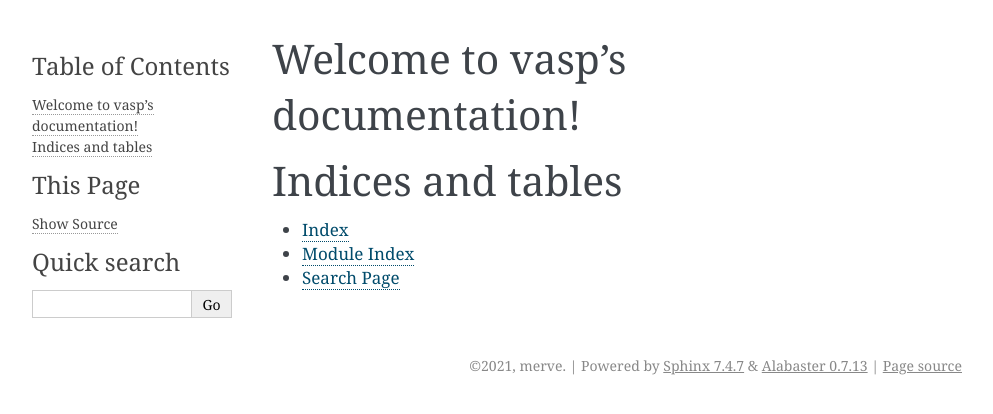
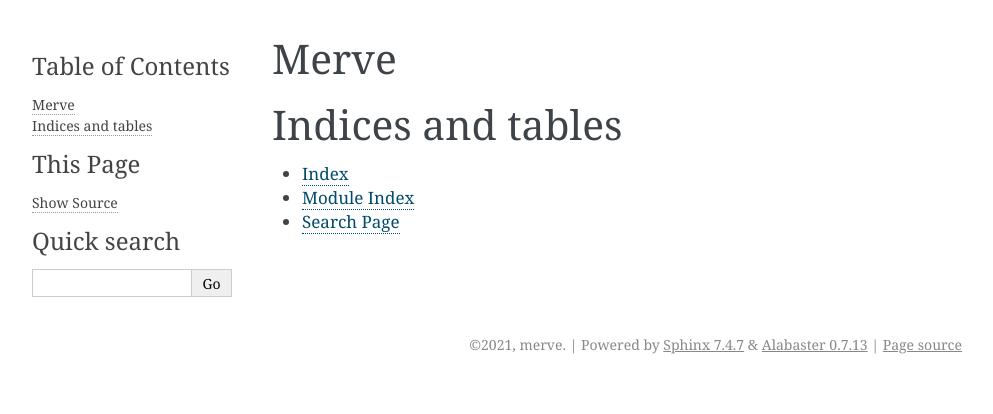
Before and after one commit to mervedemirtas/vasp_notes, a Sphinx documentation site: the page built from docsrc/source/index.rst, in a window 1280 px wide. Shown: the top 414 px of the page, without its empty margins (148-1141 px from the left). Built offline with Sphinx 7.4.7, drawn with Linux system fonts in a browser that asks for light colours.

Commit message:
web page created

```diff
--- a/docsrc/source/index.rst
+++ b/docsrc/source/index.rst
@@ -3,7 +3,7 @@
    You can adapt this file completely to your liking, but it should at least
    contain the root `toctree` directive.
 
-Welcome to vasp's documentation!
+Merve
 ================================
 
 .. toctree::
```
